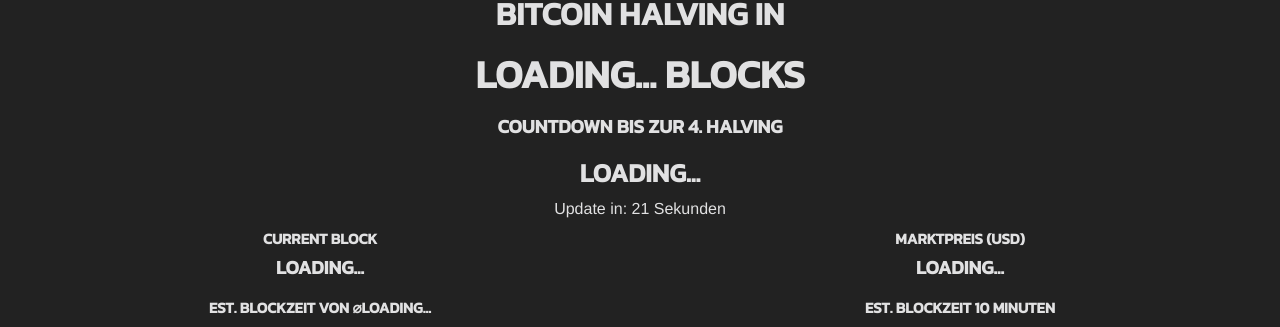
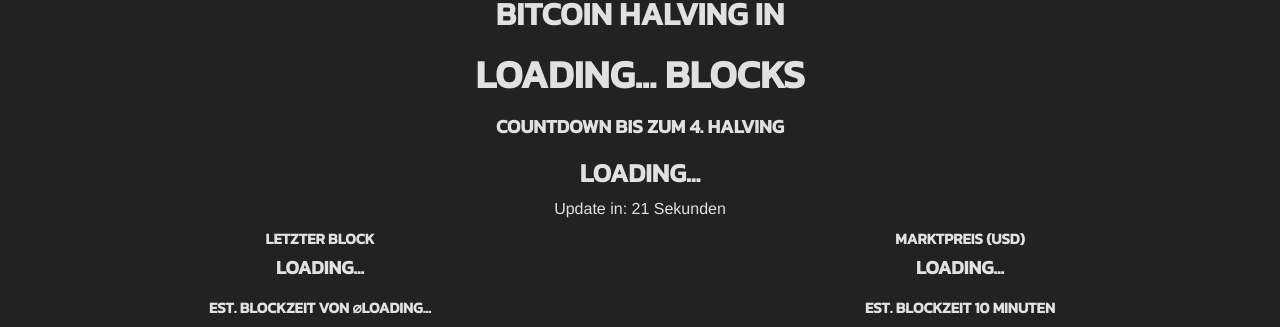
Before and after one commit to bitcoin-tirol/bitcoin-tirol, a Jekyll site: the page built from index.html, in a window 1280 px wide and 900 px high, scrolled down 926 px. Shown: the part 148-475 px from the top of the window. Built offline with Jekyll 4.4.1, drawn with Linux system fonts in a browser that asks for light colours.

Commit message:
update content

```diff
--- a/_includes/blockinfo.html
+++ b/_includes/blockinfo.html
@@ -8,7 +8,7 @@
         </div>
         <div class="row">
             <div class="col-12 text-center">
-                <h4 class="title">Countdown bis zur 4. Halving</h4>
+                <h4 class="title">Countdown bis zum 4. Halving</h4>
                 <h3 class="content" id="countdown">loading...</h3>
                 <div>Update in: <span id="updateIn">21</span> Sekunden</div>
             </div>
@@ -16,7 +16,7 @@
         <div class="row">
             <div class="col-xl-12 col-lg-6">
                 <div class="info-line-block text-center">
-                    <h5 class="title">Current Block</h5>
+                    <h5 class="title">Letzter Block</h5>
                     <h4 class="content" id="currentBlock">loading...</h4>
                 </div>
             </div>
--- a/js/block.js
+++ b/js/block.js
@@ -110,7 +110,7 @@
   const halvingDate = new Date(now.getTime() + secondsUntilHalving * 1000);
 
   const timeZones = [
-    { label: 'MEZ', timeZone: 'Europe/Vienna' }
+    { label: ':', timeZone: 'Europe/Vienna' }
   ];
 
   timeZones.forEach(zone => {
@@ -129,7 +129,7 @@
   const halvingDate = new Date(now.getTime() + secondsUntilHalving * 1000);
 
   const timeZones = [
-    { label: 'MEZ', timeZone: 'Europe/Vienna' }
+    { label: ':', timeZone: 'Europe/Vienna' }
   ];
 
   timeZones.forEach(zone => {
```
